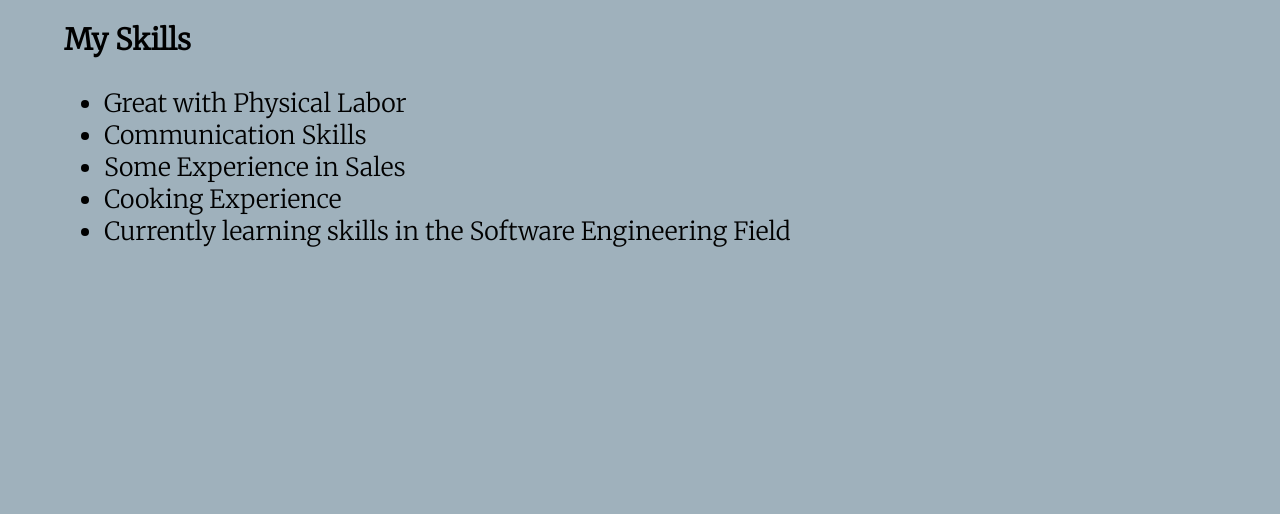
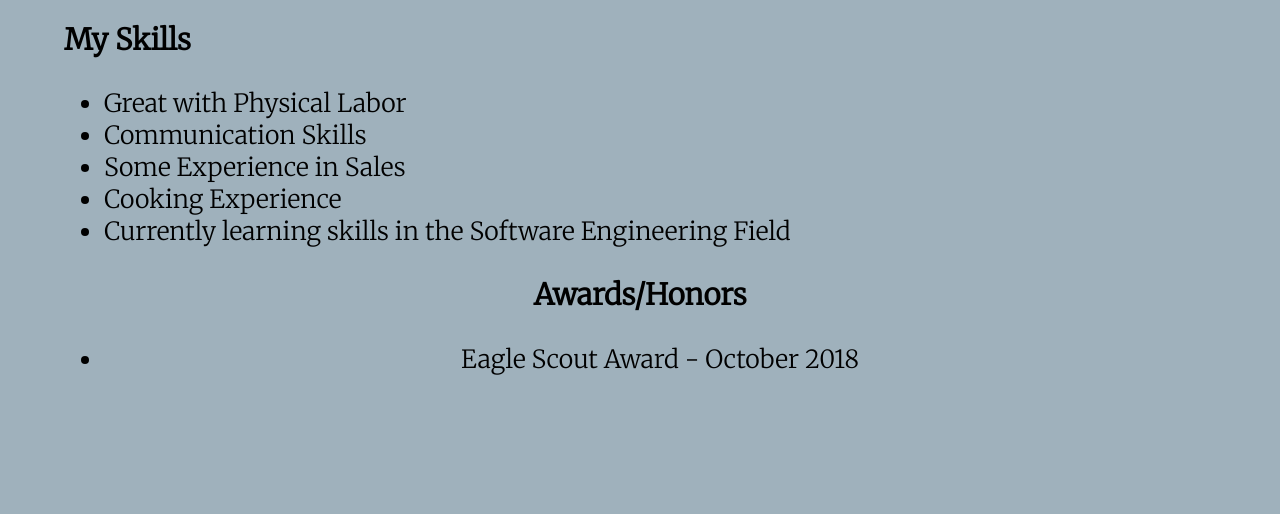
Before and after one commit to calebalm138/portfolio, a plain HTML site: page accomplishments.html in a window 1280 px wide. Shown: the part 1608-2122 px from the top of the page. Drawn offline with Linux system fonts and the light colour scheme.

Commit message:
added to subpage 2

```diff
--- a/accomplishments.html
+++ b/accomplishments.html
@@ -56,6 +56,10 @@
             <li>Cooking Experience</li>
             <li>Currently learning skills in the Software Engineering Field</li>
         </ul>
+        <h3 class="awards">Awards/Honors</h3>
+        <ul class="awards-list">
+            <li>Eagle Scout Award - October 2018</li>
+        </ul>
     </main>
     <footer>
         <p>Personal Portfolio &copy; 2024 - Caleb Balmforth</p>
```
